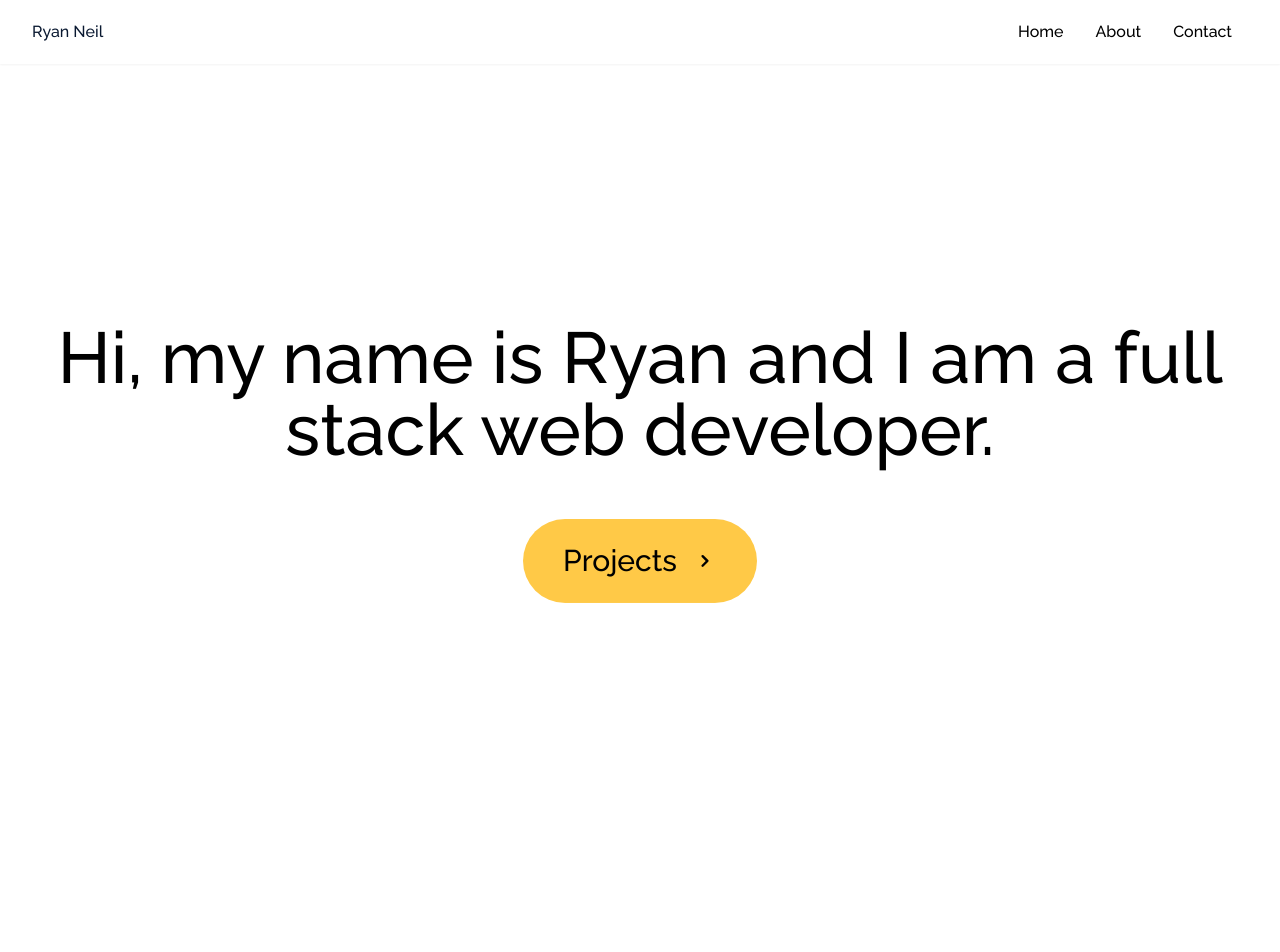
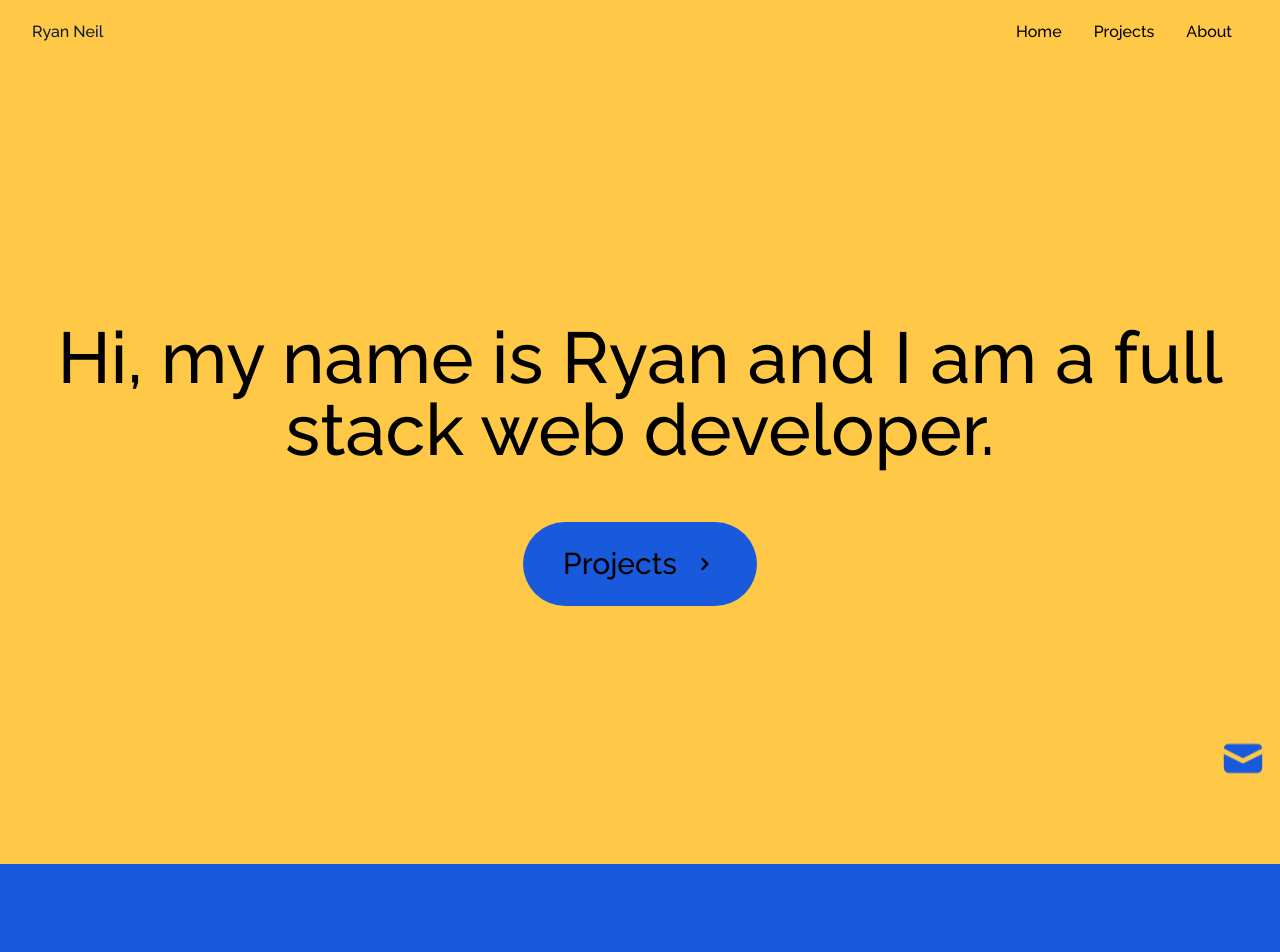
Before and after one commit to vegaryanneil/react-portfolio, a React (Create React App) app in the folder portfolio/: page / in a window 1280 px wide. Shown: the top 952 px of the page. Before the commit the page ends 928 px from the top, so only its background shows below. Built offline with nearby package versions, Linux system fonts and the light colour scheme.

Commit message:
Added message icon to landing,

```diff
--- a/portfolio/package.json
+++ b/portfolio/package.json
@@ -11,6 +11,7 @@
     "react-dom": "^17.0.2",
     "react-router-dom": "^5.2.0",
     "react-scripts": "4.0.3",
+    "styled-components": "^5.3.0",
     "web-vitals": "^1.1.2"
   },
   "scripts": {
--- /dev/null
+++ b/portfolio/src/Components/ContactButton.js
@@ -0,0 +1,11 @@
+import React from 'react'
+
+const ContactButton = () => {
+    return (
+        <div className="object-left">
+        <svg className="w-6 h-6" fill="#185ADB" viewBox="0 0 20 20" xmlns="http://www.w3.org/2000/svg"><path d="M2.003 5.884L10 9.882l7.997-3.998A2 2 0 0016 4H4a2 2 0 00-1.997 1.884z" /><path d="M18 8.118l-8 4-8-4V14a2 2 0 002 2h12a2 2 0 002-2V8.118z" /></svg>
+        </div>
+    )
+}
+
+export default ContactButton
--- a/portfolio/src/Components/Content.js
+++ b/portfolio/src/Components/Content.js
@@ -3,7 +3,7 @@ import React from 'react'
 const Content = () => {
     return (
         <div>
-
+            <h1 className="h-screen flex flex-col justify-center items-center text-center bg-accent">Page 2</h1>
         </div>
     )
 }
--- a/portfolio/src/Components/Footer.js
+++ b/portfolio/src/Components/Footer.js
@@ -2,7 +2,7 @@ import React from 'react'
 
 const Footer = () => {
     return (
-      <div className="flex justify-center items-center h-16 bg-blue-light text-white">
+      <div className="flex justify-center items-center h-16 bg-primary text-text">
          <p>Copyright © 2021 Ryan Neil All rights reserved.</p>
       </div>
     )
--- a/portfolio/src/Components/Hero.js
+++ b/portfolio/src/Components/Hero.js
@@ -1,19 +1,30 @@
 import React from 'react'
 import {Link} from 'react-router-dom';
+import Styled from 'styled-components';
+
 const Hero = () => {
     return (
         <div>
-            <div className="bg-white h-screen flex flex-col justify-center items-center ml-10 mr-10 text-center">
-                <h1 className="lg:text-7xl md:text-5xl sm:text-3xl text-3xl font-body mb-14">
+            <div className="h-screen flex flex-col justify-center items-center text-center bg-primary">
+                <h1 className="lg:text-7xl md:text-5xl sm:text-3xl text-3xl font-body mb-14 max-w-7xl">
                     Hi, my name is Ryan and I am a full stack web developer.
                 </h1>
-                <Link to='SignUp' className="py-6 px-10 bg-primary rounded-full text-3xl focus:bg-yellow-300 transition duration-300 ease-in-out flex items-center animate-bounce">
+                <Link to='Projects' className="py-6 px-10 bg-accent rounded-full text-3xl focus:bg-yellow-300 transition duration-300 ease-in-out flex items-center">
                     Projects
                     <svg className="w-6 h-6 ml-4" fill="currentColor" viewBox="0 0 20 20" xmlns="http://www.w3.org/2000/svg"><path fillRule="evenodd" d="M7.293 14.707a1 1 0 010-1.414L10.586 10 7.293 6.707a1 1 0 011.414-1.414l4 4a1 1 0 010 1.414l-4 4a1 1 0 01-1.414 0z" clipRule="evenodd" /></svg>
                 </Link>
+                <ContactButton className="">
+                    <svg className="w-12 h-12 animate-bounce" fill="#185ADB" viewBox="0 0 20 20" xmlns="http://www.w3.org/2000/svg"><path d="M2.003 5.884L10 9.882l7.997-3.998A2 2 0 0016 4H4a2 2 0 00-1.997 1.884z" /><path d="M18 8.118l-8 4-8-4V14a2 2 0 002 2h12a2 2 0 002-2V8.118z" /></svg>
+                </ContactButton>
             </div>
         </div>
     )
 }
 
+const ContactButton = Styled.div
+`
+position: fixed;
+right: 1%;
+bottom: 1%;
+`
 export default Hero
--- a/portfolio/src/Components/NavBar.js
+++ b/portfolio/src/Components/NavBar.js
@@ -3,7 +3,7 @@ import { Link } from 'react-router-dom';
 
 const NavBar = ({ toggle }) => {
     return (
-        <nav className="flex justify-between items-center h-16 bg-white text-black relative shadow-sm font-mono" role ="navigation">
+        <nav className="flex justify-between items-center h-16 bg-primary text-black relative font-mono" role ="navigation">
             <Link to='/' className='pl-8 color text-text font-body'>
                 Ryan Neil
             </Link>
@@ -12,11 +12,13 @@ const NavBar = ({ toggle }) => {
             </div>
             <div className="pr-8 md:block hidden">
                 <Link className="p-4" to="/">Home</Link>
-                <Link className="p-4" to="/about">About</Link>
-                <Link className="p-4" to="/contact">Contact</Link>
+                <Link className="p-4" to="/Projects">Projects</Link>
+                <Link className="p-4" to="/About">About</Link>
+                {/* <Link className="p-4" to="/Contact">Contact</Link> */}
                 {/* <Link className="p-4" to="/"></Link> */}
             </div>
         </nav>
+
     )
 }
 
--- a/portfolio/src/Pages/Home.js
+++ b/portfolio/src/Pages/Home.js
@@ -1,10 +1,13 @@
 import React from 'react'
+// import ContactButton from '../Components/ContactButton'
+import Content from '../Components/Content'
 import Hero from '../Components/Hero'
 
 const Home = () => {
     return (
         <div>
             <Hero />
+            <Content />
         </div>
     )
 }
```
Also changed, not shown: 1 other file (tests, documents, lock files or other folders).
